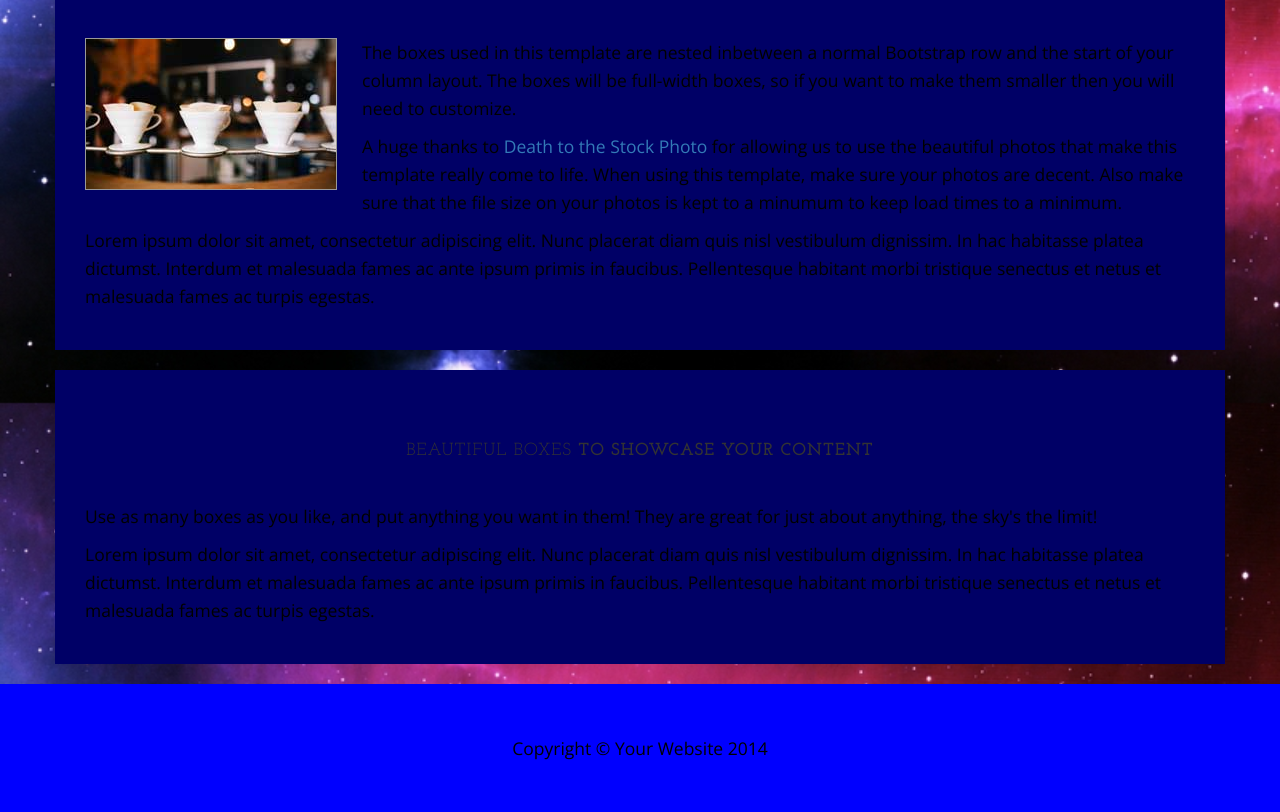
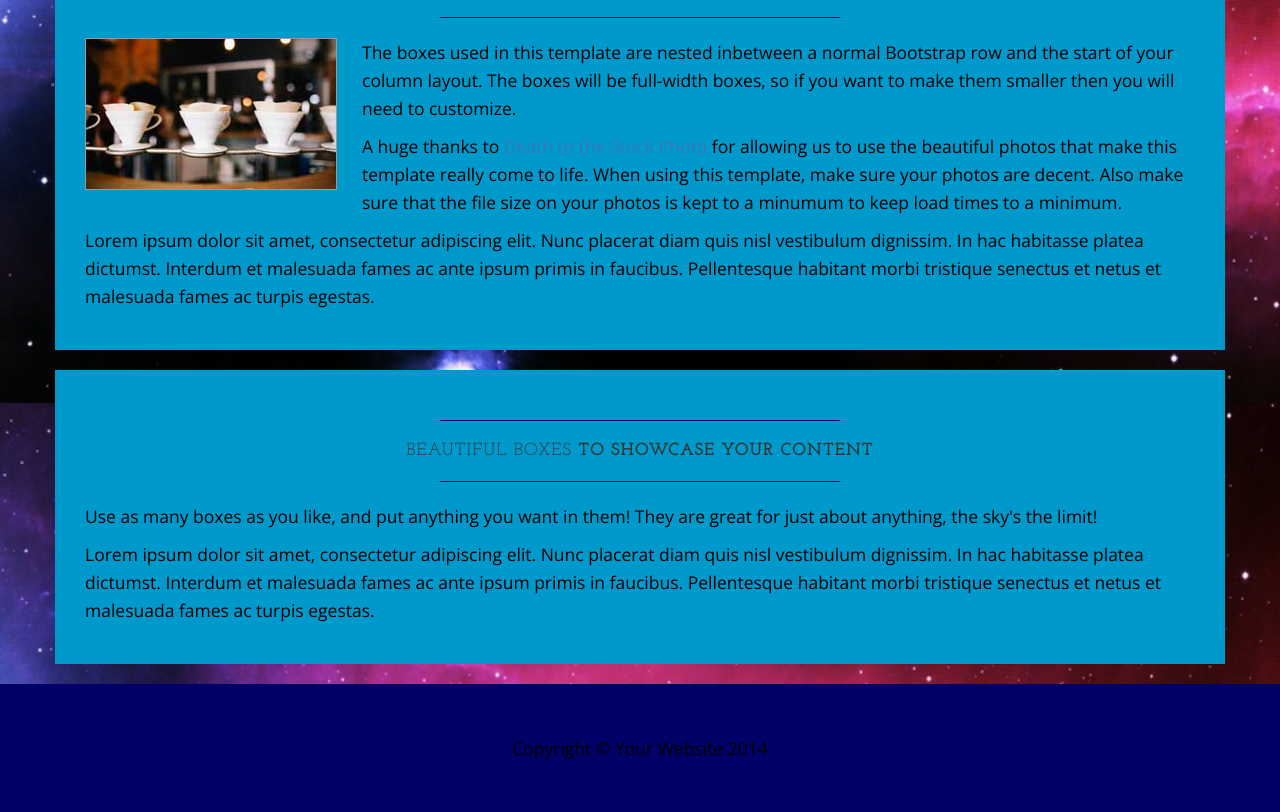
Before and after one commit to Irizumi/About-Me, a plain HTML site: page index.html in a window 1280 px wide. Shown: the part 1197-2009 px from the top of the page. Drawn offline with nearby package versions, Linux system fonts and the light colour scheme.

Commit message:
Update business-casual.css

```diff
--- a/css/business-casual.css
+++ b/css/business-casual.css
@@ -80,7 +80,7 @@ hr {
 .box {
     margin-bottom: 20px;
     padding: 30px 15px;
-    background: #000066;
+    background: #0099cc;
 
 
 }
@@ -104,7 +104,7 @@ hr {
 }
 
 footer {
-    background: #0000ff;
+    background: #000066;
 
 }
 
```
